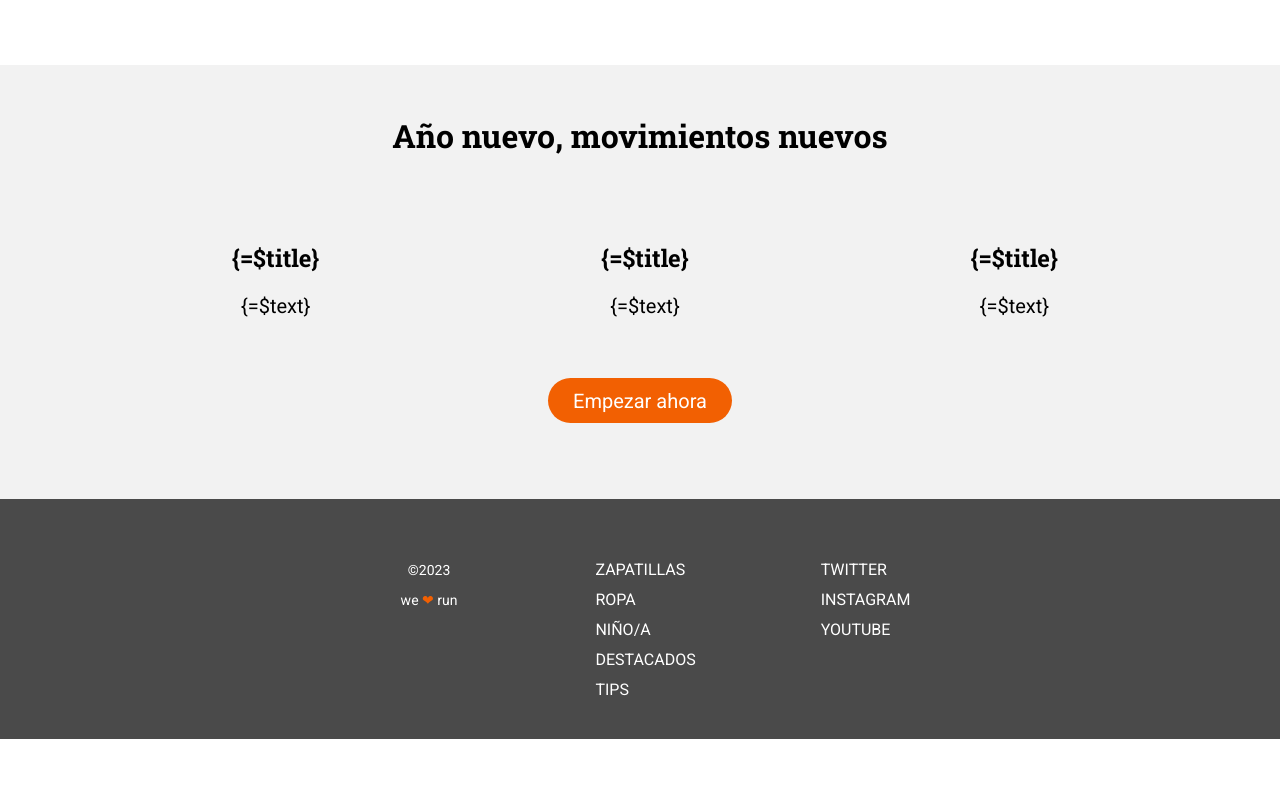
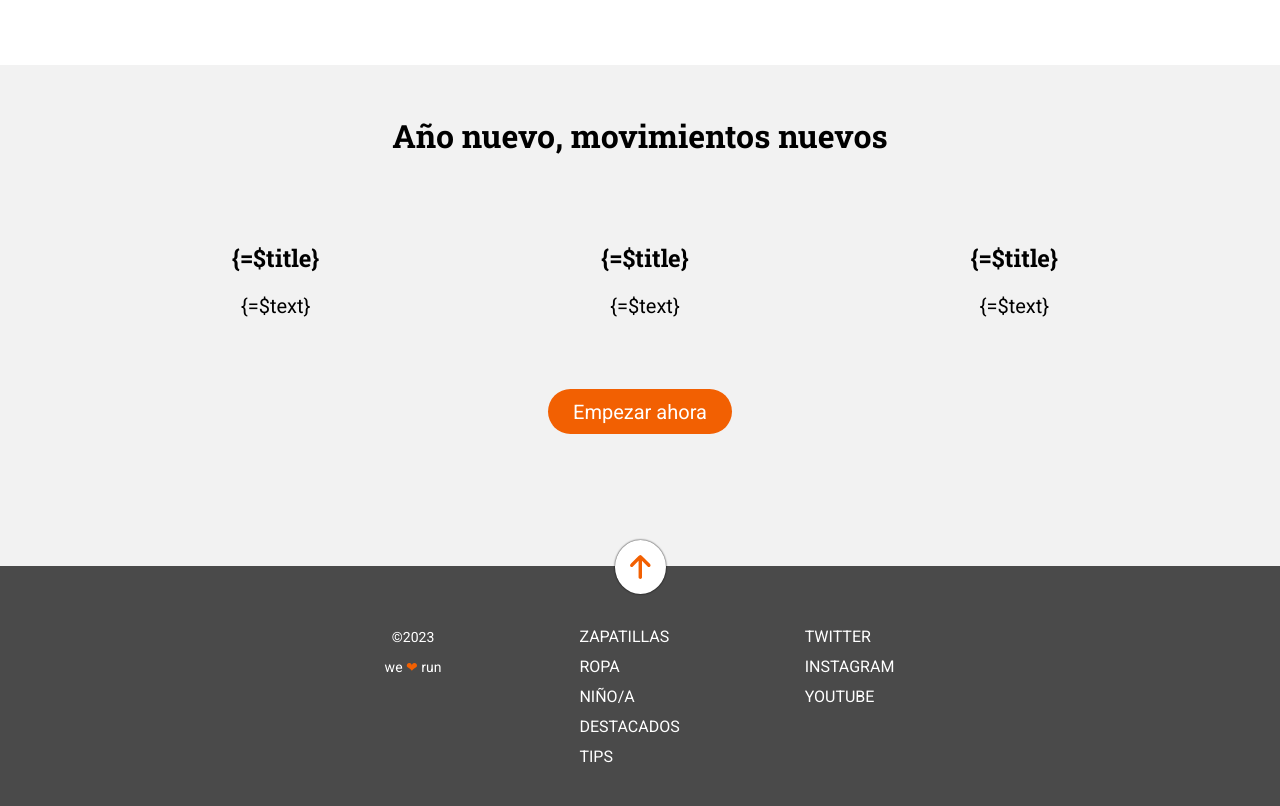
Before and after one commit to Adalab/modulo-1-evaluacion-final-MBueno992, a website built with Vite: page src/index.html in a window 1280 px wide. Shown: the part 1100-1906 px from the top of the page. Before the commit the page ends 1839 px from the top, so only its background shows below. Built offline with nearby package versions, Linux system fonts and the light colour scheme.

Commit message:
evaluation requirements carried out

```diff
--- a/src/partials/trainingOffers.html
+++ b/src/partials/trainingOffers.html
@@ -6,4 +6,5 @@
         <load src="/partials/advantages.html" title="Exclusividad" text="Productos para miembros premium." />
     </section>
     <button class="advantages__startNow">Empezar ahora</button>
+    <div ><a href="#header"><img src="/images/ico-arrow.svg" alt="botón subir" class="advantages__arrow"></div>
 </section>
--- a/src/scss/layout/_footer.scss
+++ b/src/scss/layout/_footer.scss
@@ -1,59 +1,44 @@
 .footer {
   background-color: $colorGreyish;
   color: $colorWhite;
-  /*display: flex;
-  flex-direction: column;
-  align-items: center;*/
-  @media(min-width: 768px){
-    display:flex;
+  @media (min-width: 768px) {
+    display: flex;
     flex-direction: row-reverse;
     justify-content: center;
     align-items: baseline;
     gap: 32px;
   }
-  &__copy{
+  &__copy {
     text-align: center;
     font-family: $fontReg;
     font-size: 1.4rem;
     line-height: 30px;
     padding-bottom: 36px;
-      &--love {
+    &--love {
       color: $colorBrightOrange;
     }
-    @media(min-width: 768px){
-    margin-left: 100px
+    @media (min-width: 768px) {
+      margin-left: 100px;
     }
   }
-  /*&__arrow {
-    background-color: $colorWhite;
-    padding: 15px;
-    border-radius: 50%;
-    border: none;
-    box-shadow: 0 0 2px black;
-    position: relative;
-   transform: translateY(-25px);
-  }*/
-
 }
 .nav {
   padding-top: 65px;
-  @media(min-width: 768px){
-    display:flex;
+  @media (min-width: 768px) {
+    display: flex;
     flex-direction: row;
     padding: 0;
     margin-left: 50px;
-
-
+    align-items: baseline;
   }
   &__list {
     list-style: none;
     text-align: center;
     margin-top: 10px;
     margin-bottom: 30px;
-    @media(min-width: 768px){
+    @media (min-width: 768px) {
       text-align: start;
       margin: 56px 69px 34px 56px;
-
     }
     &--link {
       line-height: 30px;
@@ -77,5 +62,4 @@
   &__love {
     color: $colorBrightOrange;
   }
-
 }
--- a/src/scss/layout/_trainingOffers.scss
+++ b/src/scss/layout/_trainingOffers.scss
@@ -24,13 +24,23 @@
     color: $colorWhite;
     font-family: $fontReg;
     font-size: 2rem;
-    margin: 27px 0 49px 0;
+    margin: 27px 68px 27px 68px;
     @media (min-width: 768px) {
-      margin-bottom: 56px;
+      /* margin-bottom: 56px;*/
+      margin: 38px 292px 34px 292px;
     }
     @media (min-width: 1200px) {
       margin-bottom: 76px;
     }
+  }
+  &__arrow {
+    position: relative;
+    transform: translateY(30px);
+    padding: 15px;
+    background-color: $colorWhite;
+    border-radius: 50%;
+    border: none;
+    box-shadow: 0 0 2px black;
   }
 }
 
```
Also changed, not shown: src/partials/footer.html (+1 -1 lines).
